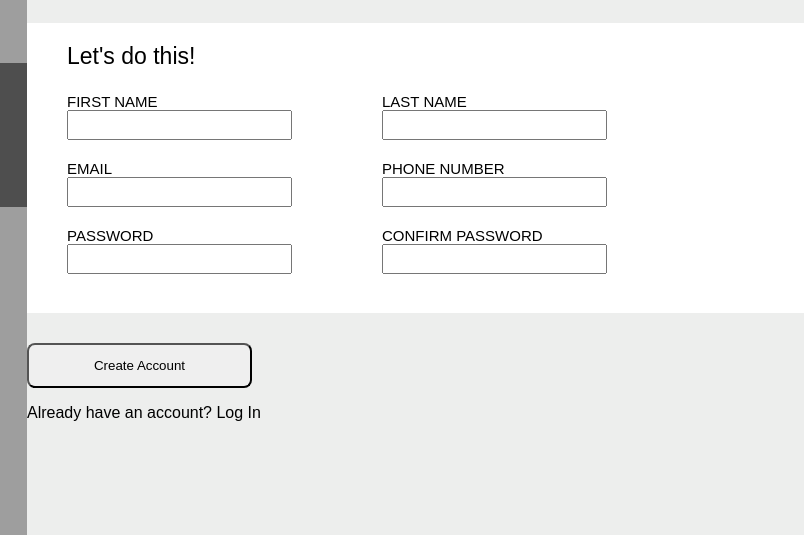
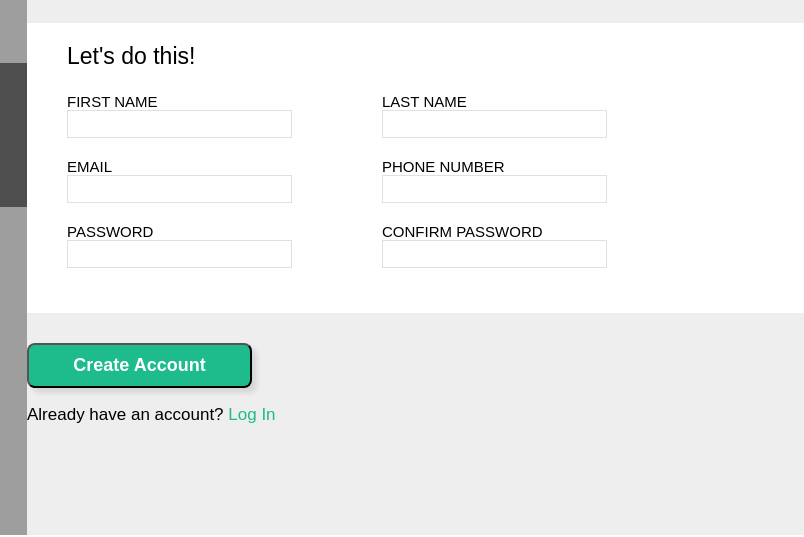
Before and after one commit to MarkoM71/odin-sign-up-form, a plain HTML site: page index.html in a window 1280 px wide. Shown: the part 273-810 px from the top of the page, 476-1280 px from the left. Drawn offline with Linux system fonts and the light colour scheme; grey boxes are pictures that could not be loaded.

Commit message:
Work on styling form section

```diff
--- a/index.html
+++ b/index.html
@@ -58,7 +58,7 @@
             </form>
             <div class="click">
                 <button>Create Account</button>
-                <p class="click-para">Already have an account? Log In</p>
+                <p class="click-para">Already have an account? <span class="log-in">Log In</span></p>
             </div>
         </div>
     </div>
--- a/style.css
+++ b/style.css
@@ -115,6 +115,14 @@ form {
 
 .text-input input {
     height: 24px;
+    /*border: 1px solid #e5e7eb;*/
+
+    border: 1px solid rgb(224, 224, 224);
+}
+
+input:focus {
+    border: 1px solid green;
+    box-shadow: 4px 4px 5px rgba(0, 0, 0, 0.342);
 }
 
 .text-input label {
@@ -133,9 +141,29 @@ button {
     width: 225px;
     height: 45px;
     border-radius: 8px;
+    font-size: 18px;
+    font-weight: bold;
+    color: white;
+    /*background-color: rgb(3, 187, 133);*/
+    /*background-color: #03bb85;*/
+    background-color: #1ebb8c;
+    box-shadow: 5px 5px 5px rgba(0, 0, 0, 0.1);
+}
 
+button:hover,
+button:focus {
+    background-color: #0d533e;
 }
 
 .click-para {
+    font-size: 17px;
+}
 
+.log-in {
+    color: #1ebb8c;
 }
+
+.log-in:hover {
+    color: #0d533e;
+    font-weight: bold;
+}
```
